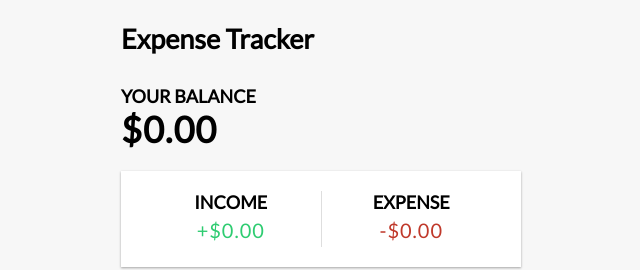
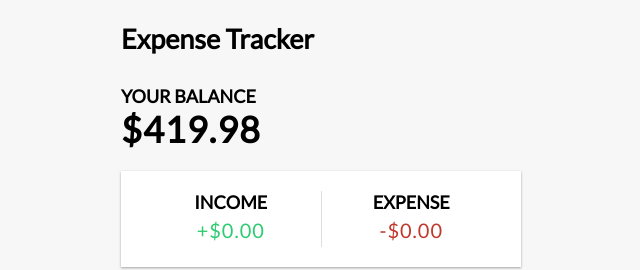
Before and after one commit to matardy/Expense-tracker-AI, a Vue app: page / in a window 1280 px wide. Shown: the top 270 px of the page, without its empty margins (319-959 px from the left). Built offline with nearby package versions, Linux system fonts and the light colour scheme.

Commit message:
feat(Balance): make balance value reactive

```diff
--- a/src/App.vue
+++ b/src/App.vue
@@ -1,7 +1,7 @@
 <template>
   <Header />
   <div class="container">
-    <Balance />
+    <Balance :total="total" />
     <IncomeExpenses />
     <TransactionList :transactions="transactions" />
     <AddTransaction />
@@ -15,7 +15,7 @@ import IncomeExpenses from './components/IncomeExpenses.vue';
 import TransactionList from './components/TransactionList.vue';
 import AddTransaction from './components/AddTransaction.vue';
 
-import { ref } from 'vue'; // we need to add this to any object we want to be reactive
+import { ref, computed } from 'vue'; // we need to add this to any object we want to be reactive
 
 const transactions = ref([
         { id: 1, text: 'Flower', amount: -19.99 },
@@ -23,4 +23,11 @@ const transactions = ref([
         { id: 3, text: 'Book', amount: -10 },
         { id: 4, text: 'Camera', amount: 150},
     ]);
+
+const total = computed(() => {
+  return transactions.value.reduce((acc, transaction) => {
+    return acc + transaction.amount;
+
+  }, 0); // this zero if for the accumulator to start
+})
 </script>
--- a/src/components/Balance.vue
+++ b/src/components/Balance.vue
@@ -1,4 +1,16 @@
 <template>
     <h4>Your Balance</h4>
-    <h1 id="balance"> $0.00</h1>
+    <h1 id="balance"> ${{ total }}</h1>
 </template>
+
+<script setup>
+    import {defineProps} from 'vue';
+
+    const props = defineProps({
+        total:{
+            type: Number,
+            required: true,
+        }
+    })
+
+</script>
```
